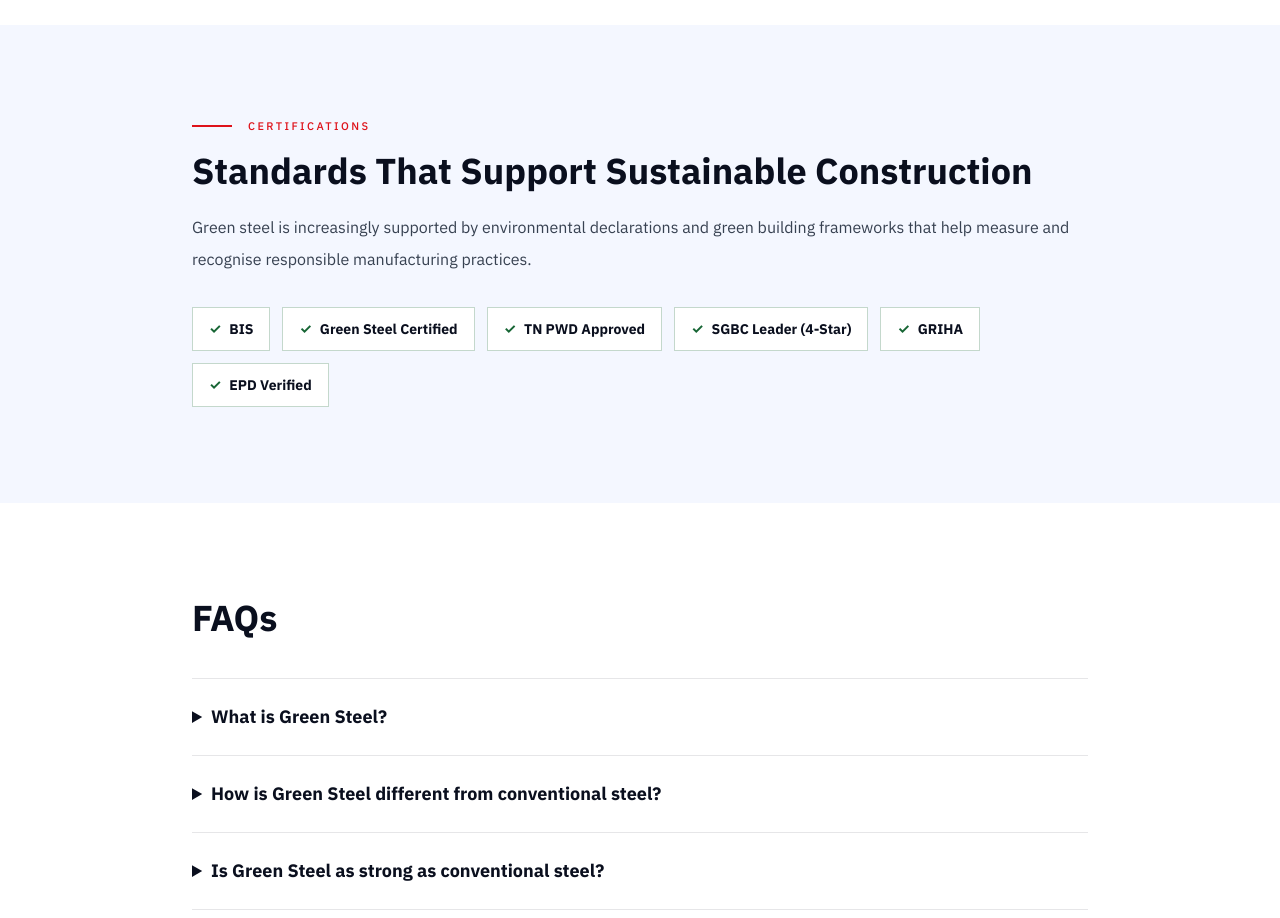
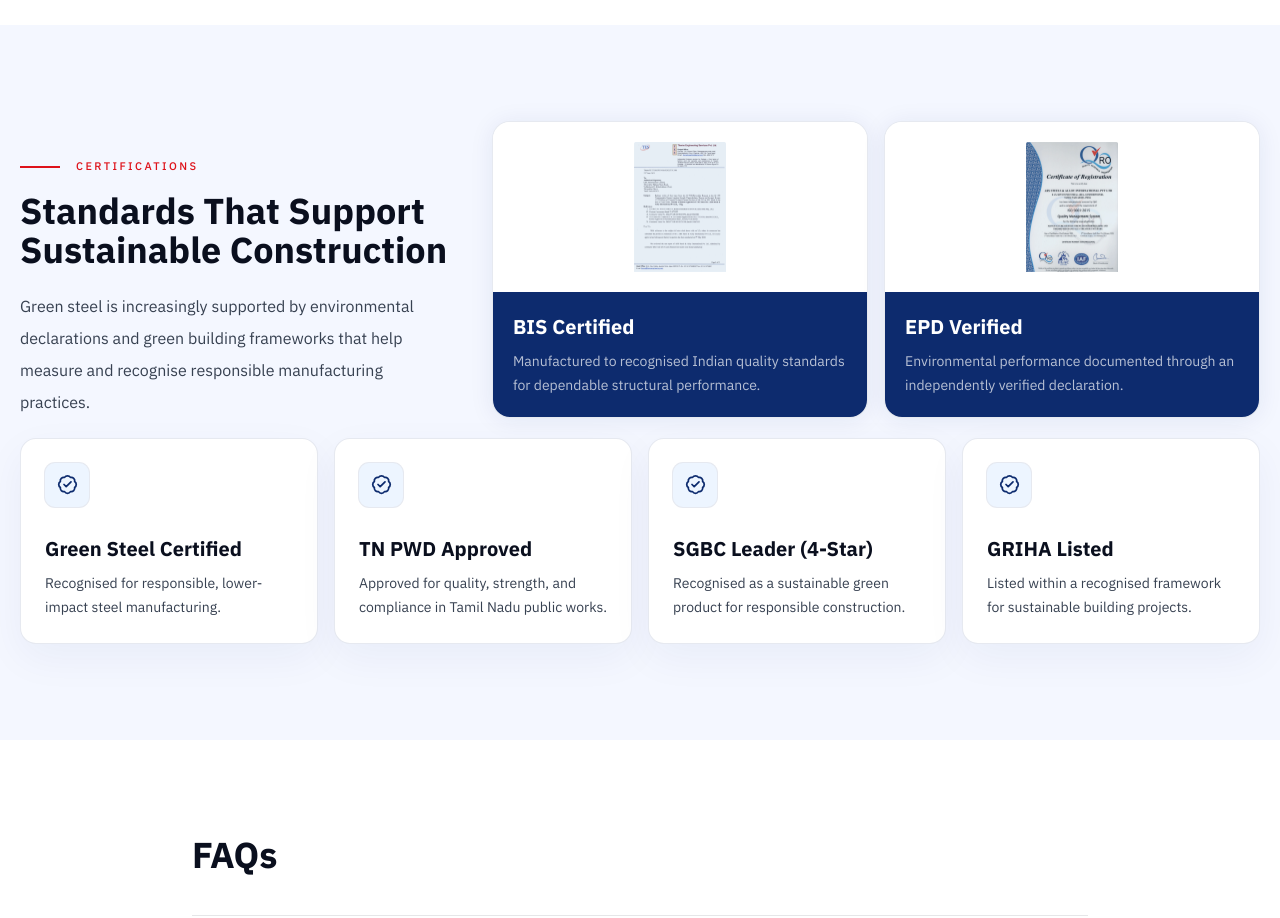
Before and after one commit to SrikanthCh960/ars-green-steel, a Next.js app: page /green-steel in a window 1280 px wide. Shown: the part 2640-3558 px from the top of the page. Built offline with nearby package versions, Linux system fonts and the light colour scheme; no server answers.

Commit message:
Align Green Steel certifications design

```diff
--- a/src/app/green-steel/page.tsx
+++ b/src/app/green-steel/page.tsx
@@ -1,6 +1,6 @@
 import Image from "next/image";
 import Link from "next/link";
-import { ArrowRight, Cog, Factory, Recycle, ShieldCheck, type LucideIcon, Zap } from "lucide-react";
+import { ArrowRight, BadgeCheck, Cog, Factory, Recycle, ShieldCheck, type LucideIcon, Zap } from "lucide-react";
 import { MotionSection } from "@/components/motion-section";
 import { SectionKicker } from "@/components/section-kicker";
 import { SiteFooter } from "@/components/site-footer";
@@ -93,6 +93,23 @@ const greenSteelFaqs = [
     "Green steel is used across residential, commercial, industrial, and infrastructure projects. It is increasingly specified for developments that prioritise sustainability, long-term durability, and reduced embodied carbon.",
   ],
 ];
+
+const certificationCards = [
+  {
+    label: "BIS Certified",
+    detail: "Manufactured to recognised Indian quality standards for dependable structural performance.",
+    image: "/ars-assets/awards-certificates-img3.png",
+  },
+  {
+    label: "EPD Verified",
+    detail: "Environmental performance documented through an independently verified declaration.",
+    image: "/ars-assets/awards-certificates-img2.png",
+  },
+  { label: "Green Steel Certified", detail: "Recognised for responsible, lower-impact steel manufacturing." },
+  { label: "TN PWD Approved", detail: "Approved for quality, strength, and compliance in Tamil Nadu public works." },
+  { label: "SGBC Leader (4-Star)", detail: "Recognised as a sustainable green product for responsible construction." },
+  { label: "GRIHA Listed", detail: "Listed within a recognised framework for sustainable building projects." },
+] as const;
 
 export default function GreenSteelPage() {
   return (
@@ -240,7 +257,9 @@ export default function GreenSteelPage() {
       </MotionSection>
 
       <MotionSection className="bg-surface-50 py-20 lg:py-24">
-        <div className="ars-container max-w-4xl">
+        <div className="ars-container">
+          <div className="grid gap-10 lg:grid-cols-[0.72fr_1.28fr] lg:items-end">
+            <div>
               <SectionKicker variant="brand">Certifications</SectionKicker>
               <h2 className="mt-5 font-display text-[clamp(2rem,3.4vw,2.25rem)] font-bold leading-[1.08] text-ink-900">
                 Standards That Support Sustainable Construction
@@ -248,11 +267,32 @@ export default function GreenSteelPage() {
               <p className="mt-5 text-base leading-8 text-steel-700">
                 Green steel is increasingly supported by environmental declarations and green building frameworks that help measure and recognise responsible manufacturing practices.
               </p>
-          <div className="mt-8 flex flex-wrap gap-3" aria-label="ARS Green Steel certifications">
-            {["BIS", "Green Steel Certified", "TN PWD Approved", "SGBC Leader (4-Star)", "GRIHA", "EPD Verified"].map((item) => (
-              <span key={item} className="inline-flex min-h-11 items-center border border-green-steel/25 bg-white px-4 text-sm font-bold text-ink-900">
-                <span aria-hidden="true" className="mr-2 text-green-steel">✓</span>{item}
+            </div>
+
+            <div className="grid gap-4 sm:grid-cols-2">
+              {certificationCards.slice(0, 2).map((item) => (
+                <article key={item.label} className="group grid min-h-[290px] overflow-hidden rounded-[18px] border border-brand-blue/10 bg-white shadow-[var(--shadow-soft)] sm:grid-rows-[170px_1fr]">
+                  <div className="overflow-hidden bg-white p-5">
+                    {"image" in item ? <Image src={item.image} alt={`${item.label} ARS certification`} width={368} height={523} className="h-full w-full object-contain transition duration-500 group-hover:scale-[1.03]" /> : null}
+                  </div>
+                  <div className="border-t border-brand-blue/8 bg-brand-blue p-5 text-white">
+                    <h3 className="font-display text-xl font-bold">{item.label}</h3>
+                    <p className="mt-2 text-sm leading-6 text-white/70">{item.detail}</p>
+                  </div>
+                </article>
+              ))}
+            </div>
+          </div>
+
+          <div className="mt-5 grid gap-4 sm:grid-cols-2 lg:grid-cols-4">
+            {certificationCards.slice(2).map((item) => (
+              <article key={item.label} className="rounded-[16px] border border-brand-blue/10 bg-white p-6 shadow-[0_14px_42px_rgba(13,43,110,0.05)]">
+                <span className="inline-flex size-11 items-center justify-center rounded-[10px] bg-[#edf5ff] text-brand-blue ring-1 ring-brand-blue/10">
+                  <BadgeCheck size={21} />
                 </span>
+                <h3 className="mt-7 font-display text-xl font-bold text-ink-900">{item.label}</h3>
+                <p className="mt-2 text-sm leading-6 text-steel-700">{item.detail}</p>
+              </article>
             ))}
           </div>
         </div>
```
Lines whose indentation alone changed are shown as unchanged.
